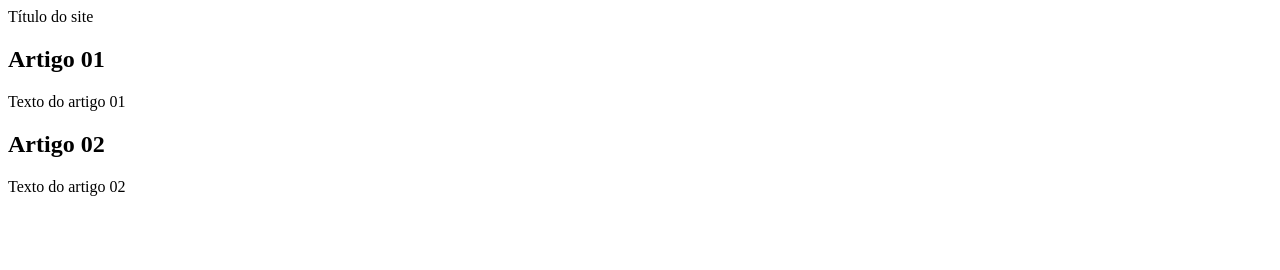
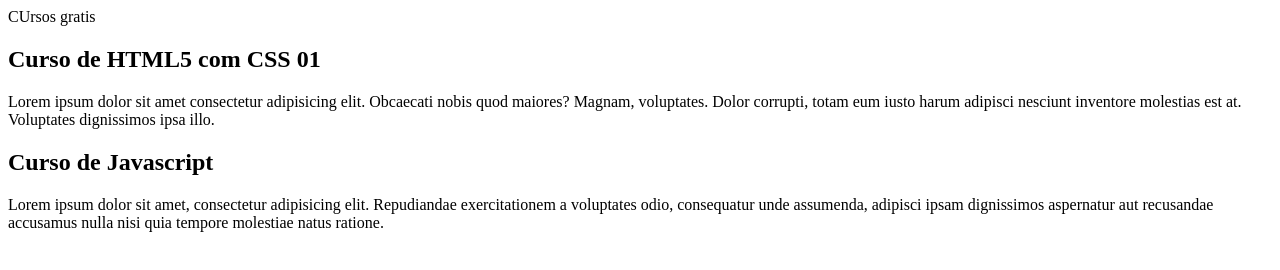
Before and after one commit to KaiqueOM/projeto-site, a plain HTML site: page index.html in a window 1280 px wide. Drawn offline with Linux system fonts and the light colour scheme.

Commit message:
comecei a escrever o conteudo

```diff
--- a/index.html
+++ b/index.html
@@ -7,16 +7,18 @@
 </head>
 <body>
     <main>
-        <header>Título do site</header>
+        <header>CUrsos gratis</header>
 
         <article>
-            <h2>Artigo 01</h2>
-            <p>Texto do artigo 01</p>
+            <h2>Curso de HTML5 com CSS 01</h2>
+            <p>Lorem ipsum dolor sit amet consectetur adipisicing elit. Obcaecati nobis quod maiores? Magnam, voluptates.
+                Dolor corrupti, totam eum iusto harum adipisci nesciunt inventore molestias est at. Voluptates dignissimos ipsa illo.</p>
         </article>
 
         <article>
-            <h2>Artigo 02</h2>
-            <p>Texto do artigo 02</p>
+            <h2>Curso de Javascript</h2>
+            <p>Lorem ipsum dolor sit amet, consectetur adipisicing elit. Repudiandae exercitationem a voluptates odio, consequatur
+                unde assumenda, adipisci ipsam dignissimos aspernatur aut recusandae accusamus nulla nisi quia tempore molestiae natus ratione.</p>
         </article>
 
 
```
